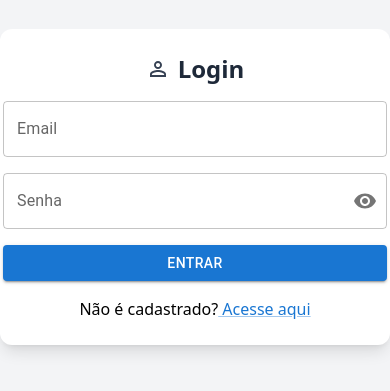
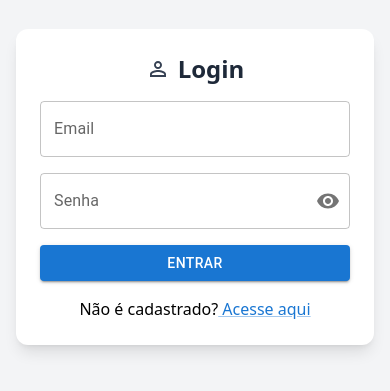
Before and after one commit to guidias2002/todolist-front, a React (Vite) app: page /login in a window 390 px wide. Shown: the part 235-626 px from the top of the page. Built offline with nearby package versions, Linux system fonts and the light colour scheme.

Commit message:
style: update css

```diff
--- a/src/components/OrderTasksByDueDate.tsx
+++ b/src/components/OrderTasksByDueDate.tsx
@@ -15,7 +15,7 @@ const OrderTasksByDueDate: React.FC<OrderTasksProps> = ({ onOrder }) => {
             onClick={onOrder}
             className="h-12 py-2 flex items-center gap-2 whitespace-nowrap"
         >
-            Ordenar por data de vencimento
+            Ordenar por data
         </Button>
     );
 };
--- a/src/components/UserFormRegister.tsx
+++ b/src/components/UserFormRegister.tsx
@@ -77,7 +77,7 @@ export default function UserFormRegister() {
     };
 
     return (
-        <div className="flex flex-col gap-4 w-96">
+        <div className="flex flex-col gap-4 w-full max-w-sm">
             <TextField
                 id="name"
                 name="name"
--- a/src/components/UserLoginForm.tsx
+++ b/src/components/UserLoginForm.tsx
@@ -56,7 +56,7 @@ export default function UserLoginForm() {
     };
 
     return (
-        <div className="flex flex-col gap-4 w-96">
+        <div className="flex flex-col gap-4 w-full max-w-sm">
             <TextField
                 id="email"
                 name="email"
--- a/src/pages/LoginPage.tsx
+++ b/src/pages/LoginPage.tsx
@@ -6,7 +6,7 @@ import PersonOutlineIcon from '@mui/icons-material/PersonOutline';
 export default function LoginPage() {
 
     return (
-        <div className="flex items-center justify-center min-h-screen bg-gray-100">
+        <div className="flex items-center justify-center min-h-screen bg-gray-100 p-4">
             <div className="flex flex-col items-center bg-white shadow-lg rounded-xl p-6 w-full max-w-md gap-4">
                 <div className="flex items-center justify-center gap-2">
                     <PersonOutlineIcon className="text-gray-700 text-3xl" />
--- a/src/pages/MainPage.tsx
+++ b/src/pages/MainPage.tsx
@@ -68,22 +68,21 @@ export default function MainPage() {
     return (
         <div className="flex flex-col gap-4 p-4">
             <div className="flex flex-col gap-4 p-4 w-full">
-                <div className="flex flex-wrap sm:flex-nowrap justify-between items-start gap-4 w-full">
+                <div className="flex flex-col lg:flex-row md:items-center md:justify-between gap-4 w-full">
                     <h1 className="text-2xl sm:text-3xl font-semibold text-gray-800">Tarefas</h1>
 
-                    <div className="flex flex-col sm:flex-row items-start gap-2 sm:gap-4 w-full sm:w-auto">
+                    <div className="flex flex-wrap md:flex-nowrap items-center gap-2 md:gap-4 w-full md:w-auto">
                         <FilterSelectByStatus
                             onChange={handleStatusChange}
                             selectedStatus={selectedStatus}
                             setSelectedStatus={setSelectedStatus}
                         />
                         <OrderTasksByDueDate onOrder={handleOrderTasksByDueDate} />
-
                         <Button
                             startIcon={<AddCircleOutlineIcon />}
                             variant="outlined"
                             onClick={handleOpenForm}
-                            className="h-12 py-2 flex items-center gap-2 whitespace-nowrap w-full sm:w-auto"
+                            className="h-12 py-2 flex items-center gap-2 whitespace-nowrap md:w-auto"
                         >
                             Adicionar tarefa
                         </Button>
@@ -93,11 +92,10 @@ export default function MainPage() {
                 </div>
             </div>
 
-
-
             <Divider />
             <TaskList tasksList={tasksToDisplay} error={isError} loading={isLoading} />
             <Button onClick={handleLogout}>Sair</Button>
         </div>
+
     );
 }
--- a/src/pages/RegisterUserPage.tsx
+++ b/src/pages/RegisterUserPage.tsx
@@ -5,7 +5,7 @@ import PersonOutlineIcon from '@mui/icons-material/PersonOutline';
 export default function RegisterUserPage() {
 
     return (
-        <div className="flex items-center justify-center min-h-screen bg-gray-100">
+        <div className="flex items-center justify-center min-h-screen bg-gray-100 p-4">
             <div className="flex flex-col items-center bg-white shadow-lg rounded-xl p-6 w-full max-w-md gap-4">
                 <div className="flex items-center justify-center gap-2">
                     <PersonOutlineIcon className="text-gray-700 text-3xl" />
```
